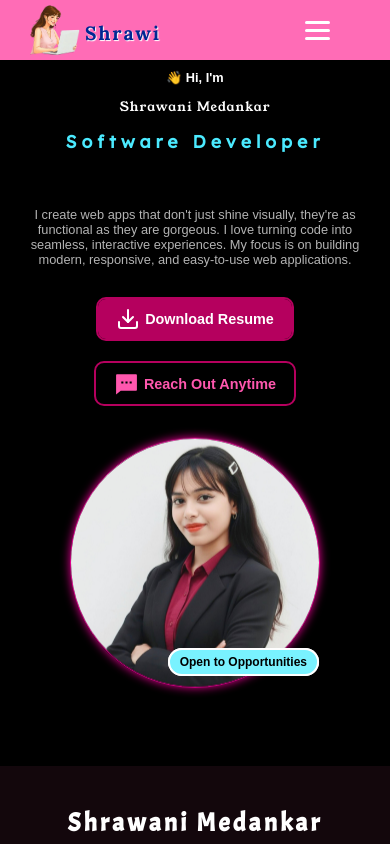
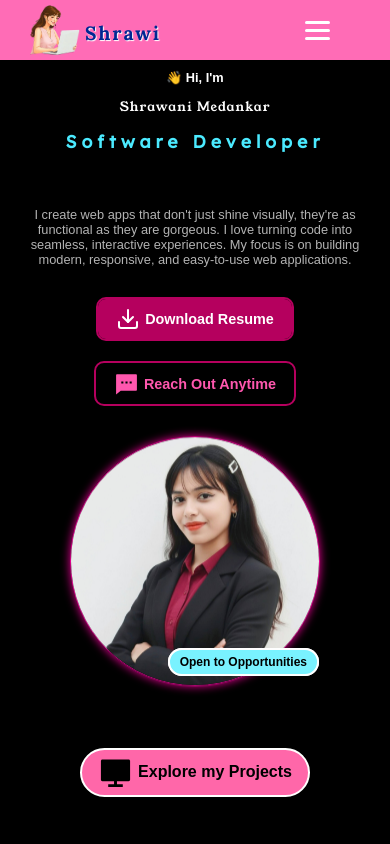
Before and after one commit to shrawanimedankar/Portfolio, a React (Vite) app: page / in a window 390 px wide. Shown: the top 844 px of the page. Built offline with nearby package versions, Linux system fonts and the light colour scheme; a web font is replaced by a local one.

Commit message:
Added SrollTop

```diff
--- a/src/App.jsx
+++ b/src/App.jsx
@@ -12,10 +12,13 @@ import Contact from "./Pages/Contact/Contact";
 // import Experience from "./Pages/Experience/Experience";
 // import Certification from "./Pages/Certification/Certification";
 import Footer from "./Components/Footer";
+import ScrollToTop from "./Components/ScrollToTop";
+
 
 function App() {
   return (
     <Router>
+       <ScrollToTop />
       <Navbar />
       <Routes>
         <Route path="/" element={<Home />} />
--- /dev/null
+++ b/src/Components/ScrollToTop.jsx
@@ -0,0 +1,14 @@
+import { useEffect } from "react";
+import { useLocation } from "react-router-dom";
+
+const ScrollToTop = () => {
+  const { pathname } = useLocation();
+
+  useEffect(() => {
+    window.scrollTo(0, 0);
+  }, [pathname]);
+
+  return null;
+};
+
+export default ScrollToTop;
--- a/src/Pages/Home/Home.jsx
+++ b/src/Pages/Home/Home.jsx
@@ -4,9 +4,11 @@ import Icons from "../../utils/icons";
 import resumePDF from "../Resume/Shrawani_Medankar_Resume.pdf";
 import { Download } from "lucide-react";
 import { Link } from "react-router-dom";
+import About from "../About/About";
 
 const Home = () => {
   return (
+    <>
       <section className={styles.home} id="home">
         <div className={styles.homeContainer}>
           {/* Left side: text */}
@@ -22,9 +24,9 @@ const Home = () => {
 
             <p className={styles.para}>
               I create web apps that don't just shine visually, they're as
-            functional as they are gorgeous. I love turning code into seamless,
-            interactive experiences. My focus is on building modern, responsive,
-            and easy-to-use web applications.
+              functional as they are gorgeous. I love turning code into
+              seamless, interactive experiences. My focus is on building modern,
+              responsive, and easy-to-use web applications.
             </p>
 
             <div className={styles.homeButtons}>
@@ -47,6 +49,13 @@ const Home = () => {
           </div>
         </div>
       </section>
+      <div className={styles.projectBtnWrapper}>
+        <Link to="/projects" className={styles.projectBtn}>
+          <Icons.RiComputerFill size={35} /> Explore my Projects
+        </Link>
+      </div>
+      <About />
+    </>
   );
 };
 
--- a/src/Pages/Home/Home.module.css
+++ b/src/Pages/Home/Home.module.css
@@ -225,6 +225,34 @@
   animation: pulse 3s infinite;
 }
 
+.projectBtnWrapper {
+  display: flex;
+  justify-content: center;
+  align-items: center;
+  margin: 0 0;
+  margin-bottom: 3rem;
+}
+
+.projectBtn {
+  background-color: rgb(255, 103, 169);
+  border: 2px solid rgb(255, 255, 255);
+  color: rgb(0, 0, 0);
+  font-size: 1.5rem;
+  border-radius: 45px;
+  padding: 0.5rem 1.5rem;
+  text-decoration: none;
+  display: inline-flex;
+  font-weight: 900;
+  align-items: center;
+  gap: 10px;
+}
+
+.projectBtn:hover {
+  background-color: rgb(223, 0, 97);
+  border: 2px solid rgb(255, 255, 255);
+  color: rgb(255, 255, 255);
+}
+
 @keyframes pulse {
   0% {
     box-shadow: 0 0 0 rgb(255, 255, 255);
@@ -289,4 +317,11 @@
   .titleRotate span {
     font-size: 1.1rem;
   }
+
+  .projectBtn {
+    font-size: 1rem;
+    padding: 0.3rem 1rem;
+    gap: 5px;
+    margin-top: 2rem;
+  }
 }
--- a/src/Pages/Projects/projectsData.js
+++ b/src/Pages/Projects/projectsData.js
@@ -173,7 +173,7 @@ const projectsData = [
     description:
       "It allows users to add, delete, and mark todos as done. Designed with a clean UI using CSS Flexbox and supports mobile responsiveness.",
     category: "frontend",
-    image: "/toDoList.png",
+    image: "/todoList.png",
     tech: ["React.js", "JavaScript", "CSS"],
     live: "",
     github: "",
@@ -186,7 +186,15 @@ const projectsData = [
       "Responsive design for desktop and mobile",
       "Unique IDs for todos using uuid",
     ],
-    futureImprovements: ["", "", "", ""],
+    futureImprovements: [
+      "Add Local Storage support to persist tasks after page refresh",
+      "Implement Edit Todo functionality",
+      "Add Due Date & Time picker for tasks",
+      "Create Filter options (All, Completed, Pending)",
+      "Add Search functionality",
+      "Implement Dark / Light mode toggle",
+      "Add User Authentication (Login/Signup)",
+    ],
   },
 ];
 
```
Also changed, not shown: public/todoList.png (added). Lines whose indentation alone changed are shown as unchanged.
